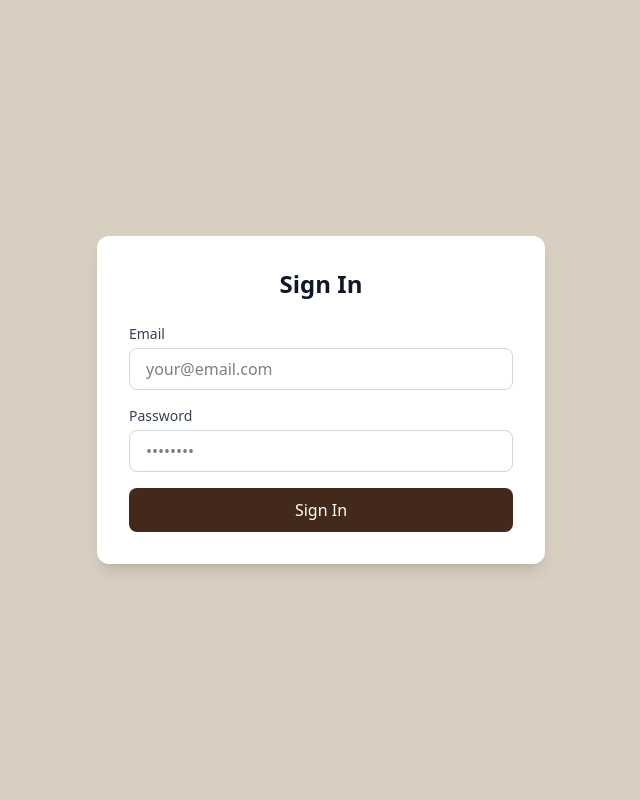
After one commit to Hsaadeh/recip_ez, a Django app: page /sign-in in a window 1280 px wide. The commit adds this page. Shown: the whole page, without its empty margins (319-959 px from the left). Run offline with Django 4.2, Linux system fonts and the light colour scheme; some libraries are stand-ins or nearby versions.

Commit message:
authentication required for views
users must be signed in, otherwise they will be redirected to sign in page

```diff
--- a/list_manager/views.py
+++ b/list_manager/views.py
@@ -2,9 +2,12 @@ from django.shortcuts import render, redirect
 from .models import ShoppingList
 from recipe_manager.models import Recipe, Ingredient
 from app.settings import NOT_FOUND_VIEW
+from django.contrib.auth.decorators import login_required
 
 
 
+
+@login_required(login_url="/sign-in")
 def view_shopping_lists(request):
     try:
         shopping_lists = ShoppingList.objects.all()
@@ -19,7 +22,10 @@ def view_shopping_lists(request):
     return render(request, "shopping_lists.html", context)
 
 
+@login_required(login_url="/sign-in")
 def view_shopping_list(request, id):
+    """Displays the shopping list and its combined ingredients"""
+
     try:
         shopping_list = ShoppingList.objects.get(id=id)
     except ShoppingList.DoesNotExist:
--- /dev/null
+++ b/profiles/templates/sign_in.html
@@ -0,0 +1,44 @@
+{% extends "base.html" %}
+
+{% block css %}
+
+{% endblock css %}
+
+{% block content %}
+
+<div class="min-h-screen bg-[#D9CFC1] flex items-center justify-center p-4">
+  <div class="max-w-md w-full bg-white rounded-xl shadow-lg p-8">
+    <h2 class="text-2xl font-bold text-gray-900 mb-6 text-center">Sign In</h2>
+
+    <form class="space-y-4">
+      <div>
+        <label class="block text-sm font-medium text-gray-700 mb-1">Email</label>
+        <input
+          type="email"
+          class="w-full px-4 py-2 border border-gray-300 rounded-lg focus:ring-2 focus:ring-indigo-500 focus:border-indigo-500 outline-none transition-all"
+          placeholder="your@email.com"
+        />
+      </div>
+
+      <div>
+        <label class="block text-sm font-medium text-gray-700 mb-1">Password</label>
+        <input
+          type="password"
+          class="w-full px-4 py-2 border border-gray-300 rounded-lg focus:ring-2 focus:ring-indigo-500 focus:border-indigo-500 outline-none transition-all"
+          placeholder="••••••••"
+        />
+      </div>
+
+      <button class="w-full bg-[#43281C] text-white font-medium py-2.5 rounded-lg transition-colors">
+        Sign In
+      </button>
+    </form>
+
+  </div>
+</div>
+
+{% endblock content %}
+
+{% block js %}
+
+{% endblock js %}
--- a/profiles/urls.py
+++ b/profiles/urls.py
@@ -3,6 +3,7 @@ from . import views
 
 view_urls = [
     path("", views.view_redirect, name="view_redirect"),
+    path("sign-in", views.view_sign_in, name="view_sign_in"),
     path("page-not-found", views.view_not_found, name="view_not_found"),
 ]
 
--- a/profiles/views.py
+++ b/profiles/views.py
@@ -1,10 +1,11 @@
 from django.shortcuts import render, redirect
+from django.contrib.auth.decorators import login_required
 from app.settings import DEFAULT_VIEW
 
 
 
+@login_required(login_url="/sign-in")
 def view_home(request):
-
     context = {
         "page_title": "Home",
     }
@@ -12,13 +13,26 @@ def view_home(request):
     return render(request, "home.html", context)
 
 
+def view_sign_in(request):
+    if request.user.is_authenticated:
+        return redirect(DEFAULT_VIEW)
+
+    context = {
+        "page_title": "Sign in",
+        "sign_in_page": True,
+    }
+
+    return render(request, "sign_in.html", context)
+
+
 def view_not_found(request):
-
     context = {
         "page_title": "Page not found",
     }
 
     return render(request, "page_not_found.html", context)
 
+
+@login_required(login_url="/sign-in")
 def view_redirect(request):
     return redirect(DEFAULT_VIEW)
--- a/recipe_manager/views.py
+++ b/recipe_manager/views.py
@@ -1,7 +1,9 @@
 from django.shortcuts import render
 from recipe_manager.models import Recipe, Ingredient
+from django.contrib.auth.decorators import login_required
 
 
+@login_required(login_url="/sign-in")
 def view_recipes(request):
     recipe_data = []
 
@@ -32,6 +34,7 @@ def view_recipes(request):
     return render(request, "recipes.html", context)
 
 
+@login_required(login_url="/sign-in")
 def view_recipe(request, id):
     try:
         recipe = Recipe.objects.get(id=id)
@@ -52,6 +55,7 @@ def view_recipe(request, id):
     return render(request, "recipe.html", context)
 
 
+@login_required(login_url="/sign-in")
 def view_add_recipe(request):
     try:
         recipes = Recipe.objects.all()
--- a/theme/static/css/dist/styles.css
+++ b/theme/static/css/dist/styles.css
@@ -7,8 +7,12 @@
       "Segoe UI Emoji", "Segoe UI Symbol", "Noto Color Emoji";
     --font-mono: ui-monospace, SFMono-Regular, Menlo, Monaco, Consolas, "Liberation Mono",
       "Courier New", monospace;
+    --color-indigo-500: oklch(58.5% 0.233 277.117);
+    --color-indigo-600: oklch(51.1% 0.262 276.966);
+    --color-indigo-700: oklch(45.7% 0.24 277.023);
     --color-gray-50: oklch(98.5% 0.002 247.839);
     --color-gray-100: oklch(96.7% 0.003 264.542);
+    --color-gray-300: oklch(87.2% 0.01 258.338);
     --color-gray-500: oklch(55.1% 0.027 264.364);
     --color-gray-600: oklch(44.6% 0.03 256.802);
     --color-gray-700: oklch(37.3% 0.034 259.733);
@@ -18,6 +22,7 @@
     --spacing: 0.25rem;
     --breakpoint-sm: 40rem;
     --breakpoint-xl: 80rem;
+    --container-md: 28rem;
     --text-xs: 0.75rem;
     --text-xs--line-height: calc(1 / 0.75);
     --text-sm: 0.875rem;
@@ -42,6 +47,9 @@
     --radius-sm: 0.25rem;
     --radius-md: 0.375rem;
     --radius-lg: 0.5rem;
+    --radius-xl: 0.75rem;
+    --default-transition-duration: 150ms;
+    --default-transition-timing-function: cubic-bezier(0.4, 0, 0.2, 1);
     --default-font-family: var(--font-sans);
     --default-mono-font-family: var(--font-mono);
   }
@@ -250,8 +258,17 @@
   .mt-6 {
     margin-top: calc(var(--spacing) * 6);
   }
+  .mb-1 {
+    margin-bottom: calc(var(--spacing) * 1);
+  }
   .mb-4 {
     margin-bottom: calc(var(--spacing) * 4);
+  }
+  .mb-6 {
+    margin-bottom: calc(var(--spacing) * 6);
+  }
+  .ml-2 {
+    margin-left: calc(var(--spacing) * 2);
   }
   .block {
     display: block;
@@ -281,17 +298,32 @@
     width: calc(var(--spacing) * 16);
     height: calc(var(--spacing) * 16);
   }
+  .h-32 {
+    height: calc(var(--spacing) * 32);
+  }
+  .h-48 {
+    height: calc(var(--spacing) * 48);
+  }
   .h-56 {
     height: calc(var(--spacing) * 56);
   }
   .h-screen {
     height: 100vh;
   }
+  .min-h-screen {
+    min-height: 100vh;
+  }
   .w-16 {
     width: calc(var(--spacing) * 16);
   }
+  .w-56 {
+    width: calc(var(--spacing) * 56);
+  }
   .w-full {
     width: 100%;
+  }
+  .max-w-md {
+    max-width: var(--container-md);
   }
   .max-w-screen-sm {
     max-width: var(--breakpoint-sm);
@@ -344,6 +376,11 @@
     margin-block-start: calc(calc(var(--spacing) * 1) * var(--tw-space-y-reverse));
     margin-block-end: calc(calc(var(--spacing) * 1) * calc(1 - var(--tw-space-y-reverse)));
   }
+  :where(.space-y-4 > :not(:last-child)) {
+    --tw-space-y-reverse: 0;
+    margin-block-start: calc(calc(var(--spacing) * 4) * var(--tw-space-y-reverse));
+    margin-block-end: calc(calc(var(--spacing) * 4) * calc(1 - var(--tw-space-y-reverse)));
+  }
   .gap-x-4 {
     column-gap: calc(var(--spacing) * 4);
   }
@@ -353,6 +390,9 @@
   .overflow-auto {
     overflow: auto;
   }
+  .rounded {
+    border-radius: 0.25rem;
+  }
   .rounded-lg {
     border-radius: var(--radius-lg);
   }
@@ -361,6 +401,13 @@
   }
   .rounded-sm {
     border-radius: var(--radius-sm);
+  }
+  .rounded-xl {
+    border-radius: var(--radius-xl);
+  }
+  .border {
+    border-style: var(--tw-border-style);
+    border-width: 1px;
   }
   .border-e {
     border-inline-end-style: var(--tw-border-style);
@@ -372,6 +419,9 @@
   }
   .border-gray-100 {
     border-color: var(--color-gray-100);
+  }
+  .border-gray-300 {
+    border-color: var(--color-gray-300);
   }
   .bg-\[\#43281C\] {
     background-color: #43281C;
@@ -393,6 +443,9 @@
   }
   .bg-gray-900 {
     background-color: var(--color-gray-900);
+  }
+  .bg-indigo-600 {
+    background-color: var(--color-indigo-600);
   }
   .bg-white {
     background-color: var(--color-white);
@@ -420,6 +473,9 @@
   }
   .py-1\.5 {
     padding-block: calc(var(--spacing) * 1.5);
+  }
+  .py-2 {
+    padding-block: calc(var(--spacing) * 2);
   }
   .py-2\.5 {
     padding-block: calc(var(--spacing) * 2.5);
@@ -486,8 +542,14 @@
   .text-gray-600 {
     color: var(--color-gray-600);
   }
+  .text-gray-700 {
+    color: var(--color-gray-700);
+  }
   .text-gray-900 {
     color: var(--color-gray-900);
+  }
+  .text-indigo-600 {
+    color: var(--color-indigo-600);
   }
   .text-white {
     color: var(--color-white);
@@ -503,6 +565,20 @@
     --tw-shadow: 0 20px 25px -5px var(--tw-shadow-color, rgb(0 0 0 / 0.1)), 0 8px 10px -6px var(--tw-shadow-color, rgb(0 0 0 / 0.1));
     box-shadow: var(--tw-inset-shadow), var(--tw-inset-ring-shadow), var(--tw-ring-offset-shadow), var(--tw-ring-shadow), var(--tw-shadow);
   }
+  .transition-all {
+    transition-property: all;
+    transition-timing-function: var(--tw-ease, var(--default-transition-timing-function));
+    transition-duration: var(--tw-duration, var(--default-transition-duration));
+  }
+  .transition-colors {
+    transition-property: color, background-color, border-color, outline-color, text-decoration-color, fill, stroke, --tw-gradient-from, --tw-gradient-via, --tw-gradient-to;
+    transition-timing-function: var(--tw-ease, var(--default-transition-timing-function));
+    transition-duration: var(--tw-duration, var(--default-transition-duration));
+  }
+  .outline-none {
+    --tw-outline-style: none;
+    outline-style: none;
+  }
   @media (hover: hover) {
     .group-hover\:visible:is(:where(.group):hover *) {
       visibility: visible;
@@ -514,13 +590,33 @@
     }
   }
   @media (hover: hover) {
+    .hover\:bg-indigo-700:hover {
+      background-color: var(--color-indigo-700);
+    }
+  }
+  @media (hover: hover) {
     .hover\:text-gray-700:hover {
       color: var(--color-gray-700);
     }
   }
+  @media (hover: hover) {
+    .hover\:text-indigo-500:hover {
+      color: var(--color-indigo-500);
+    }
+  }
+  .focus\:border-indigo-500:focus {
+    border-color: var(--color-indigo-500);
+  }
+  .focus\:ring-2:focus {
+    --tw-ring-shadow: var(--tw-ring-inset,) 0 0 0 calc(2px + var(--tw-ring-offset-width)) var(--tw-ring-color, currentcolor);
+    box-shadow: var(--tw-inset-shadow), var(--tw-inset-ring-shadow), var(--tw-ring-offset-shadow), var(--tw-ring-shadow), var(--tw-shadow);
+  }
   .focus\:ring-4:focus {
     --tw-ring-shadow: var(--tw-ring-inset,) 0 0 0 calc(4px + var(--tw-ring-offset-width)) var(--tw-ring-color, currentcolor);
     box-shadow: var(--tw-inset-shadow), var(--tw-inset-ring-shadow), var(--tw-ring-offset-shadow), var(--tw-ring-shadow), var(--tw-shadow);
+  }
+  .focus\:ring-indigo-500:focus {
+    --tw-ring-color: var(--color-indigo-500);
   }
   .focus\:outline-none:focus {
     --tw-outline-style: none;
--- a/theme/templates/base.html
+++ b/theme/templates/base.html
@@ -13,6 +13,7 @@
 	<body class="bg-[#D9CFC1]">
 		<div class="flex flex-row w-full">
 			{% comment %} SIDE NAV {% endcomment %}
+			{% if sign_in_page != True %}
 				<div class="bg-[#43281C] flex h-screen w-16 flex-col justify-between border-e border-gray-100">
 					<div>
 						<div class="inline-flex size-16 items-center justify-center">
@@ -82,6 +83,7 @@
 						</a>
 					</div>
 				</div>
+			{% endif %}
 
 			{% comment %} CONTENT {% endcomment %}
 			<div class="overflow-auto w-full">
```
Also changed, not shown: list_manager/templates/shopping_lists.html (+6 -5 lines). Lines whose indentation alone changed are shown as unchanged.
